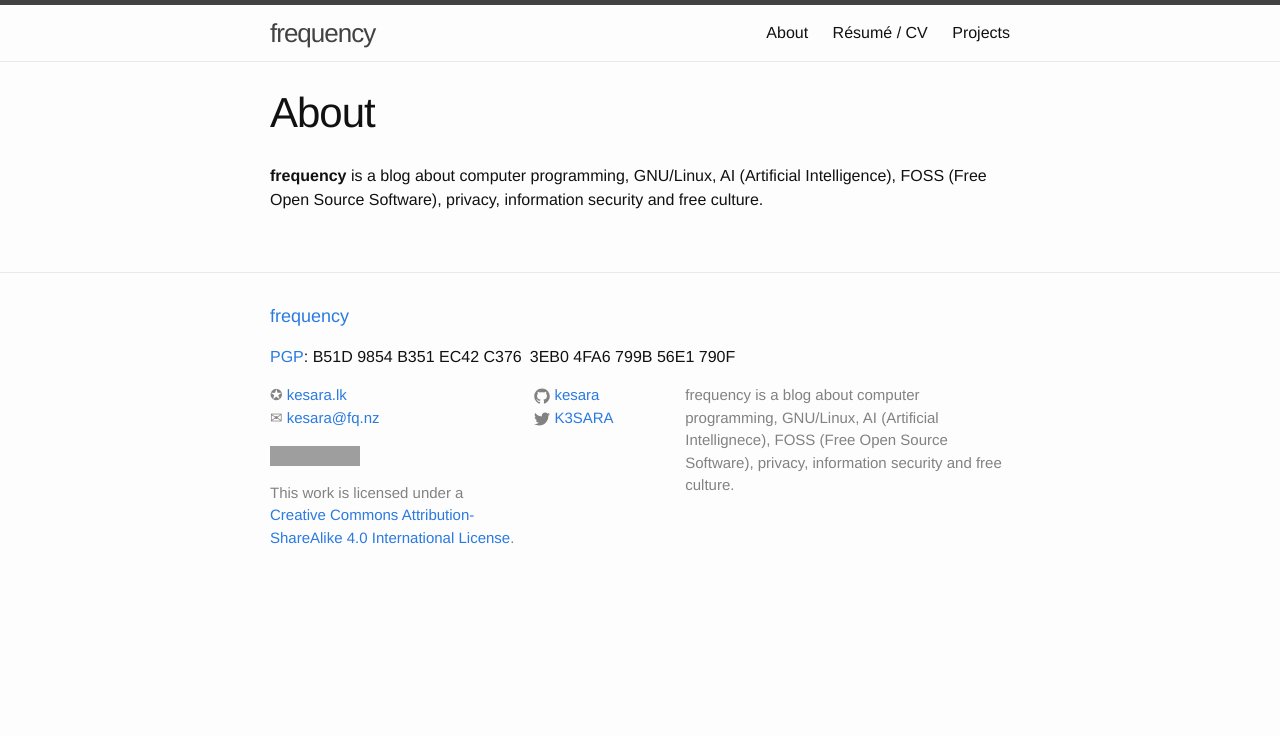
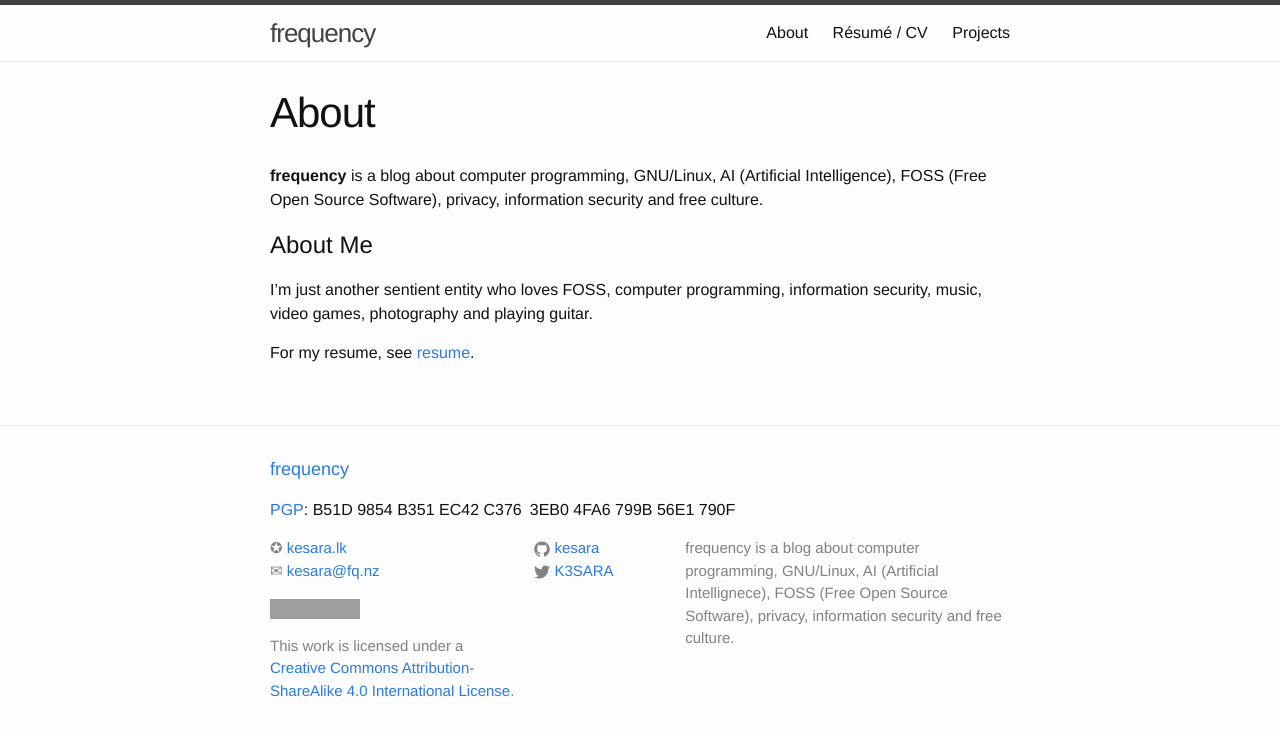
Before and after one commit to kesara/kesara.github.io, a Jekyll site: the page built from about.md, in a window 1280 px wide. Shown: the top 736 px of the page. Built offline with Jekyll 4.4.1, drawn with Linux system fonts in a browser that asks for light colours; grey boxes are pictures that could not be loaded.

Commit message:
Update about section.

```diff
--- a/about.md
+++ b/about.md
@@ -5,4 +5,12 @@ description:    "About frquency (fq.nz)."
 permalink:      /about/
 ---
 
-**frequency** is a blog about computer programming, GNU/Linux, AI (Artificial Intelligence), FOSS (Free Open Source Software), privacy, information security and free culture.
+**frequency** is a blog about computer programming, GNU/Linux, AI (Artificial
+Intelligence), FOSS (Free Open Source Software), privacy, information security
+and free culture.
+
+# About Me
+I'm just another sentient entity who loves FOSS, computer programming,
+information security, music, video games, photography and playing guitar.
+
+For my resume, see [resume](/resume/).
```
